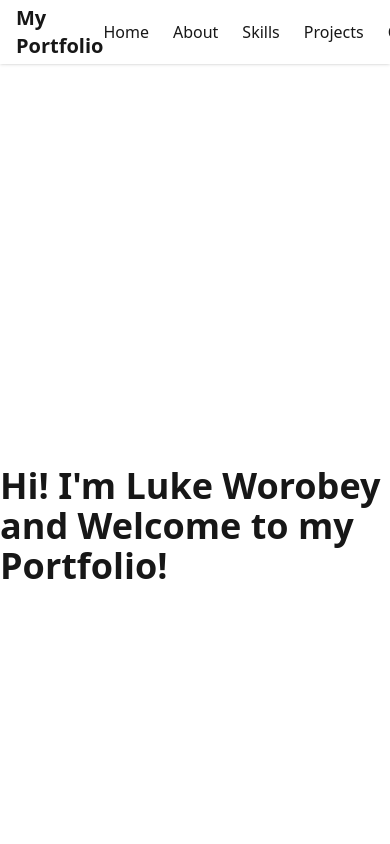
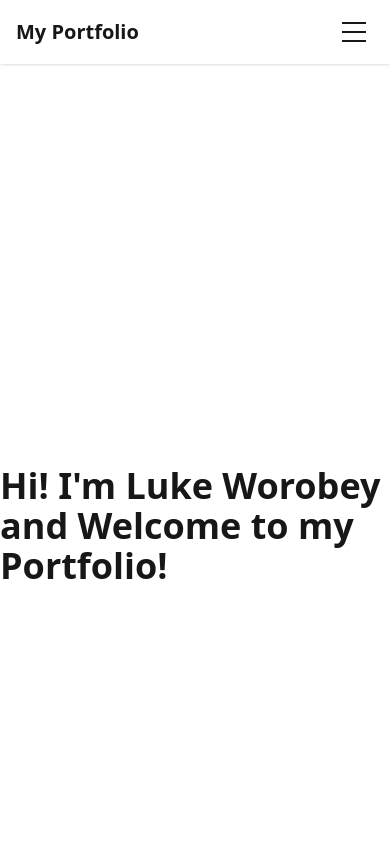
Before and after one commit to lworobey/portfolio, a Next.js app: page / in a window 390 px wide. Shown: the top 844 px of the page. Built offline with nearby package versions, Linux system fonts and the light colour scheme.

Commit message:
Made the header/navbar mobile responsive

```diff
--- a/src/components/Header.tsx
+++ b/src/components/Header.tsx
@@ -1,9 +1,14 @@
 "use client";  // This is needed because we'll use client-side interactivity
 
+import { useState } from 'react';
+
 export default function Header() {
+  const [isMenuOpen, setIsMenuOpen] = useState(false);
+
   const scrollToSection = (elementId: string) => {
     const element = document.getElementById(elementId);
     element?.scrollIntoView({ behavior: 'smooth' });
+    setIsMenuOpen(false); // Close menu after clicking a link
   };
 
   return (
@@ -14,23 +19,38 @@ export default function Header() {
           My Portfolio
         </div>
 
-        {/* Navigation Links */}
-        <div className="flex gap-6">
-          <button onClick={() => scrollToSection('home')} className="nav-link">
+        {/* Hamburger Menu Button - Only visible on mobile */}
+        <button
+          className="md:hidden p-2"
+          onClick={() => setIsMenuOpen(!isMenuOpen)}
+          aria-label="Toggle menu"
+        >
+          <div className="w-6 h-5 flex flex-col justify-between">
+            <span className={`w-full h-0.5 bg-current transform transition-all duration-300 ${isMenuOpen ? 'rotate-45 translate-y-2' : ''}`} />
+            <span className={`w-full h-0.5 bg-current transition-all duration-300 ${isMenuOpen ? 'opacity-0' : ''}`} />
+            <span className={`w-full h-0.5 bg-current transform transition-all duration-300 ${isMenuOpen ? '-rotate-45 -translate-y-2' : ''}`} />
+          </div>
+        </button>
+
+        {/* Navigation Links - Hidden on mobile unless menu is open */}
+        <div className={`absolute md:relative top-16 md:top-0 left-0 w-full md:w-auto bg-white dark:bg-gray-900 md:bg-transparent shadow-md md:shadow-none transition-all duration-300 ease-in-out ${isMenuOpen ? 'block' : 'hidden'} md:block`}>
+          <div className="flex flex-col md:flex-row gap-4 md:gap-6 p-4 md:p-0">
+            <button onClick={() => scrollToSection('home')} className="nav-link text-left md:text-center">
               Home
             </button>
-          <button onClick={() => scrollToSection('about')} className="nav-link">
+            <button onClick={() => scrollToSection('about')} className="nav-link text-left md:text-center">
               About
             </button>
-          <button onClick={() => scrollToSection('skills')} className="nav-link">
+            <button onClick={() => scrollToSection('skills')} className="nav-link text-left md:text-center">
               Skills
             </button>
-          <button onClick={() => scrollToSection('projects')} className="nav-link">
+            <button onClick={() => scrollToSection('projects')} className="nav-link text-left md:text-center">
               Projects
             </button>
-          <button onClick={() => scrollToSection('contact')} className="nav-link">
+            <button onClick={() => scrollToSection('contact')} className="nav-link text-left md:text-center">
               Contact
             </button>
+          </div>
         </div>
       </nav>
     </header>
```
Lines whose indentation alone changed are shown as unchanged.
